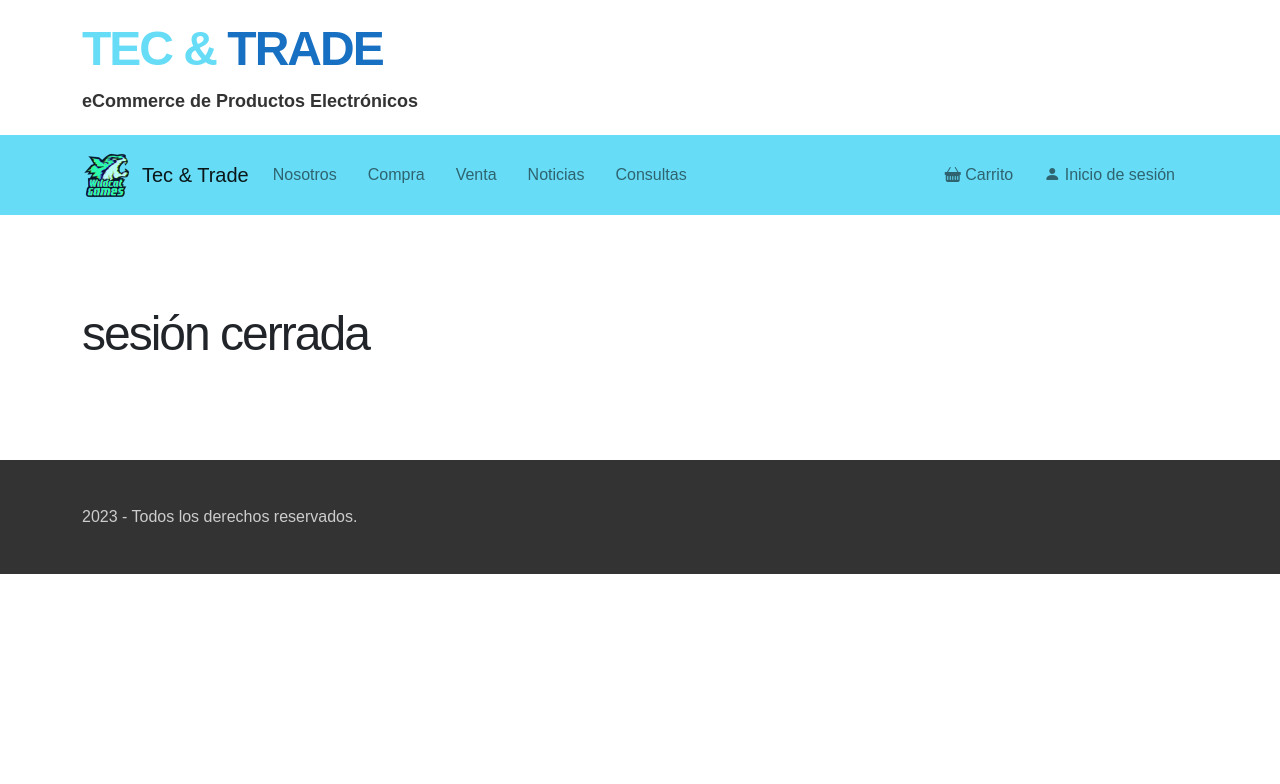
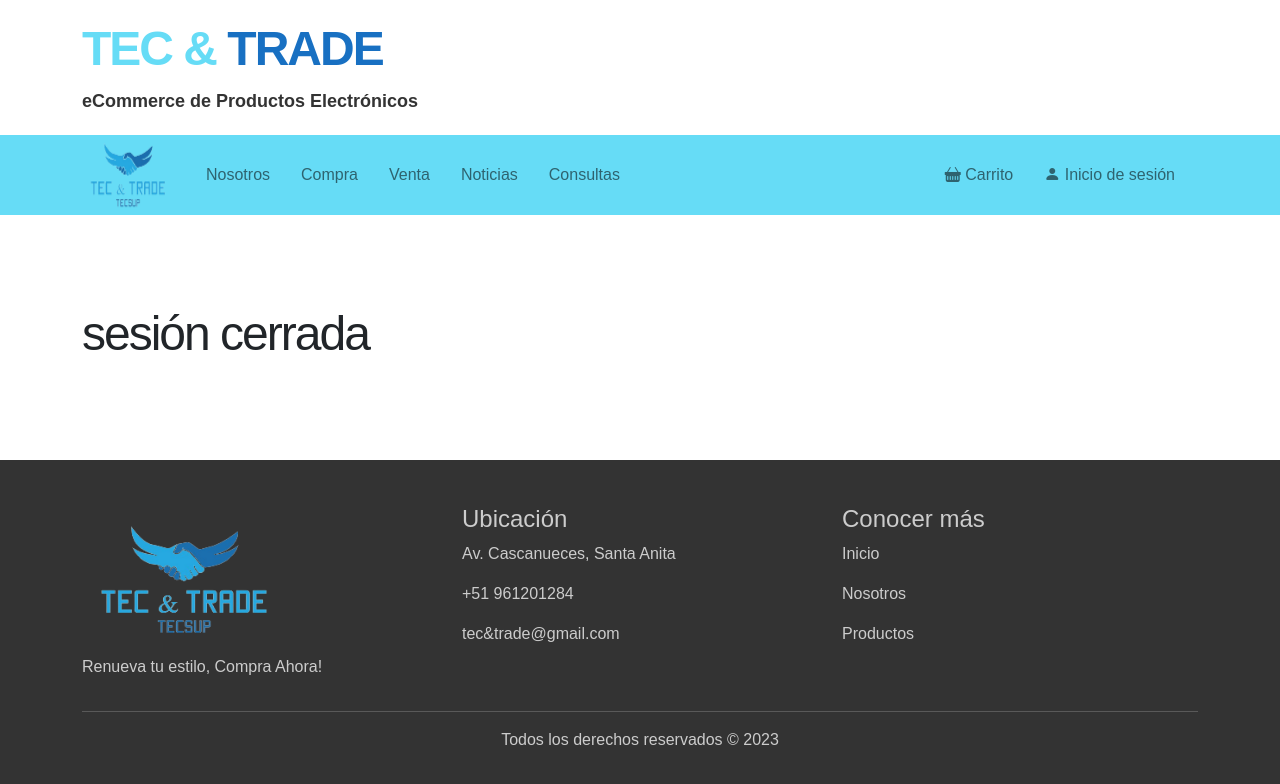
Before and after one commit to josearcos2023/frontEnd2, a React (Vite) app: page /sesioncerrada in a window 1280 px wide. Shown: the top 784 px of the page. Built offline with nearby package versions, Linux system fonts and the light colour scheme.

Commit message:
mejora en los navs2

```diff
--- a/index.html
+++ b/index.html
@@ -2,7 +2,7 @@
 <html lang="en">
   <head>
     <meta charset="UTF-8" />
-    <link rel="icon" type="image/png" href="src/assets/images/logo.png" />
+    <link rel="icon" type="image/png" href="src/assets/images/logooo.png" />
     <meta name="viewport" content="width=device-width, initial-scale=1.0" />
 
     <link rel="preconnect" href="https://fonts.googleapis.com">
--- a/src/common/MainFooter.jsx
+++ b/src/common/MainFooter.jsx
@@ -1,11 +1,32 @@
-import './MainFooter.css'
+import './MainFooter.css';
+
 function MainFooter() {
   return (
     <footer id="main-footer">
       <div className="container">
-        2023 - Todos los derechos reservados.
+        <div className="row">
+          <div className="col-md-4">
+            <img src="src/assets/images/logooo.png" alt="Logo" width="200" height="150" className="logo" />
+            <p>Renueva tu estilo, Compra Ahora!</p>
+          </div>
+          <div className="col-md-4">
+            <h4>Ubicación</h4>
+            <p><i className="fas fa-map-marker-alt"></i> Av. Cascanueces, Santa Anita</p>
+            <p><i className="fas fa-phone-alt"></i> +51 961201284</p>
+            <p><i className="fas fa-envelope"></i> tec&trade@gmail.com</p>
+          </div>
+          <div className="col-md-4">
+            <h4>Conocer más</h4>
+            <p><i className="fas fa-greater-than"></i> Inicio</p>
+            <p><i className="fas fa-greater-than"></i> Nosotros</p>
+            <p><i className="fas fa-greater-than"></i> Productos</p>
+          </div>
+        </div>
+        <hr />
+        <p className="text-center">Todos los derechos reservados &copy; 2023</p>
       </div>
     </footer>
-  )
+  );
 }
-export default MainFooter
+
+export default MainFooter;
--- a/src/common/MainNav.css
+++ b/src/common/MainNav.css
@@ -1,5 +1,3 @@
-/* MainNav.css */
-
 .navbar {
     height: 80px;
     transition: background-color 0.3s;
@@ -45,5 +43,3 @@
   .nav-link:hover {
     color: white;
   }
-
-  /* Ajusta otros estilos según tus necesidades */
--- a/src/common/MainNav.jsx
+++ b/src/common/MainNav.jsx
@@ -1,5 +1,5 @@
 import { Link } from "react-router-dom"
-import logo from '../assets/images/logo.png';
+import logo from '../assets/images/logooo.png';
 import './MainNav.css';
 
 function MainNav({ isAuthenticated, onLogout, usuario }) {
@@ -16,7 +16,7 @@ function MainNav({ isAuthenticated, onLogout, usuario }) {
     return (
         <nav className="navbar navbar-expand-lg bg-body-tertiary sticky-top" style={{ backgroundColor: '#66DCF6' }}>
             <div className="container">
-                <Link className="navbar-brand" to="/"> <img src={logo} alt="Logo" width="50" height="50" className="navbar-logo" /> Tec & Trade</Link>
+                <Link className="navbar-brand" to="/"> <img src={logo} alt="Logo" width="90" height="90" className="navbar-logo" /></Link>
                 <button className="navbar-toggler" type="button" data-bs-toggle="collapse" data-bs-target="#navbarSupportedContent" aria-controls="navbarSupportedContent" aria-expanded="false" aria-label="Toggle navigation">
                     <span className="navbar-toggler-icon"></span>
                 </button>
```
Also changed, not shown: src/assets/images/logooo.png (added).
